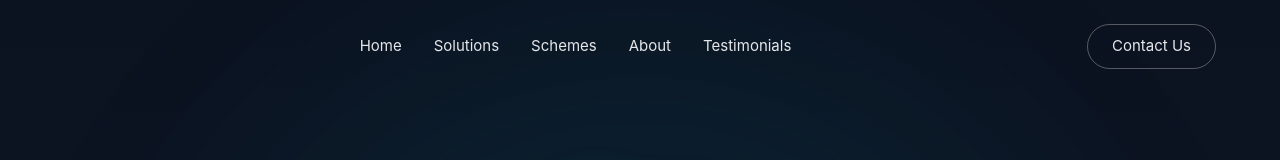
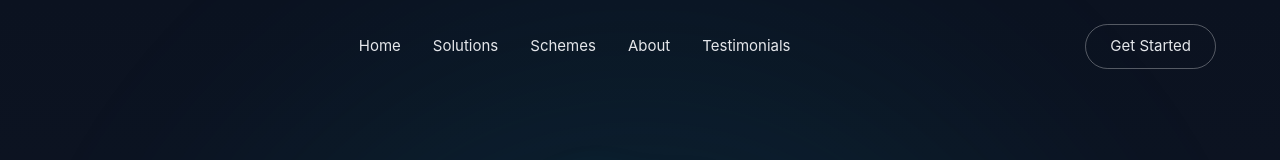
Before and after one commit to Sarthakpatil23/DevCraft-TECH-AROSA, a Next.js app in the folder eligify/: page / in a window 1280 px wide. Shown: the top 160 px of the page. Built offline with nearby package versions, Linux system fonts and the light colour scheme.

Commit message:
Update Hero: Remove header logo, enlarge center logo, rename CTA button

```diff
--- a/eligify/src/app/page.tsx
+++ b/eligify/src/app/page.tsx
@@ -47,8 +47,8 @@ export default function Home() {
           },
         ]}
         contactButton={{
-          label: "Contact Us",
-          onClick: () => console.log("Contact clicked"),
+          label: "Get Started",
+          onClick: () => console.log("Get Started clicked"),
         }}
         title="Instant Policy"
         highlightedText="Decision Engine"
```
